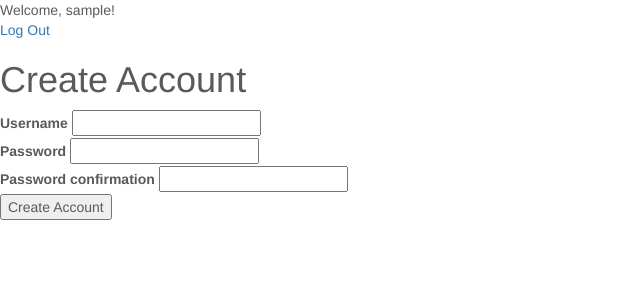
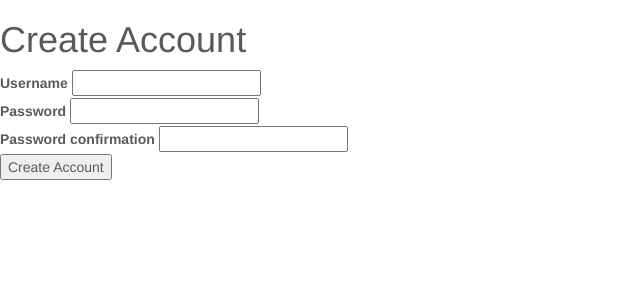
Before and after one commit to tgraham777/global_alpha, a Rails app: page /users/new in a window 1280 px wide. Shown: the top 300 px of the page, without its empty margins (0-640 px from the left). Run offline with Rails 7, Linux system fonts and the light colour scheme; the visitor is signed in with stand-in values (Sample User, id 1).

Commit message:
adjusts navbar for login/logout based on current user

```diff
--- a/app/views/layouts/application.html.erb
+++ b/app/views/layouts/application.html.erb
@@ -13,13 +13,6 @@
     </div>
   <% end %>
 
-  <% if current_user %>
-    Welcome, <%= current_user.username %>!<br>
-    <%= link_to 'Log Out', logout_path, method: :delete %>
-  <% else %>
-    <%#= link_to 'Log In', login_path %>
-  <% end %>
-
 <%= yield %>
 
 </body>
```
Also changed, not shown: app/views/landing/index.html.erb (+6 -1 lines).
